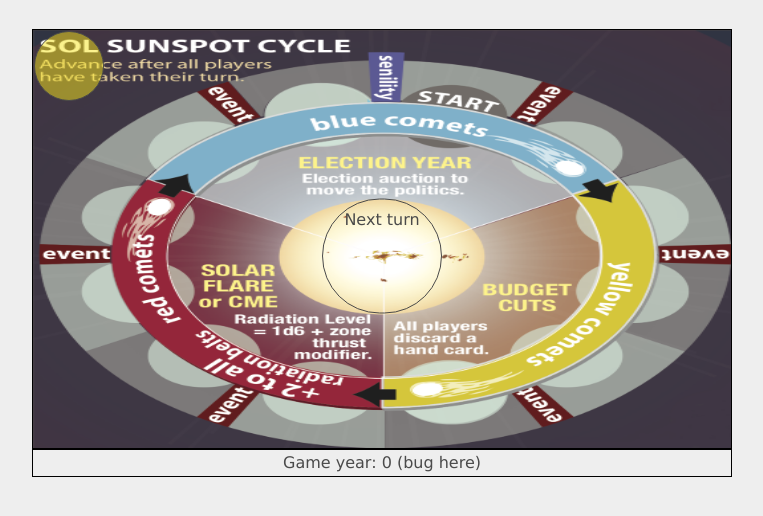
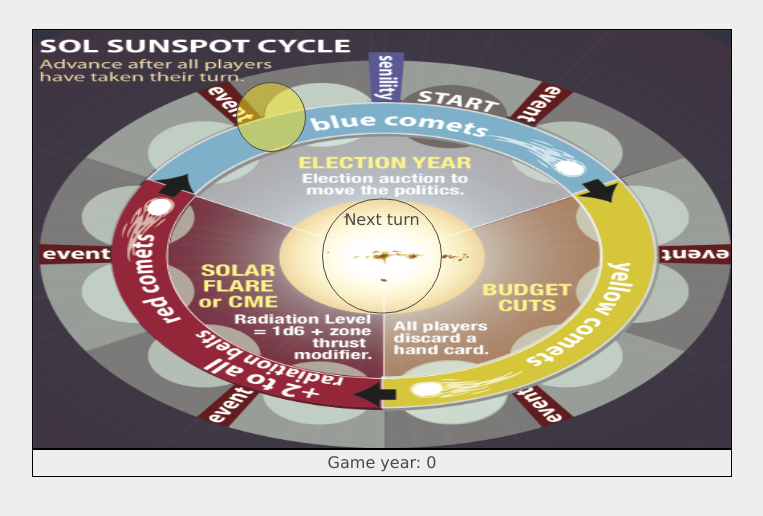
Before and after one commit to Xzart/HighFrontierSOL, a plain HTML site: page index.html in a window 1280 px wide. Shown: the part 124-640 px from the top of the page, without its empty margins (258-1021 px from the left). Drawn offline with nearby package versions, Linux system fonts and the light colour scheme.

Commit message:
New token position
New token position thanks to create event.

```diff
--- a/assets/js/main.js
+++ b/assets/js/main.js
@@ -1,14 +1,23 @@
 function initialize() {
 
     $("#token").draggable({ containment: "#sunBox", scroll: false,
+        create: function(event, ui) {
+            var top = $('#token').css({top: 52, position:'absolute'});
+            var left = $('#token').css({left: 203, position:'absolute'});
+        },
         stop: function(event, ui) {
-          var top = $('#token').css('top');
-          var left = $('#token').css('left');
-          console.log('dragged to top=' + top + ' and left='+ left + '');
+            var top = $('#token').css('top');
+            var left = $('#token').css('left');
+            console.log('dragged to top=' + top + ' and left='+ left + '');
+
+
+
+            //var axisx = document.getElementById("AxisX");
+            //console.log(axisx.textContent);
         }
     });
 
-};
+}
 
 $("#sunButton").click(function() {
     update($("#TurnNumber"));
--- a/index.html
+++ b/index.html
@@ -19,7 +19,7 @@
             </div>
             <a href="#" role="button"><span id="sunButton" class="myCloseIcon">Next turn</span></a>
         </div>
-        <div id="GameInfo">Game year: <span id="TurnNumber">0</span> (bug here)</div>
+        <div id="GameInfo">Game year: <span id="TurnNumber">0</span></div>
     </main>
     <footer></footer>
     <script src="https://ajax.googleapis.com/ajax/libs/jquery/1.11.3/jquery.min.js"></script>
```
Also changed, not shown: 1 other file.
